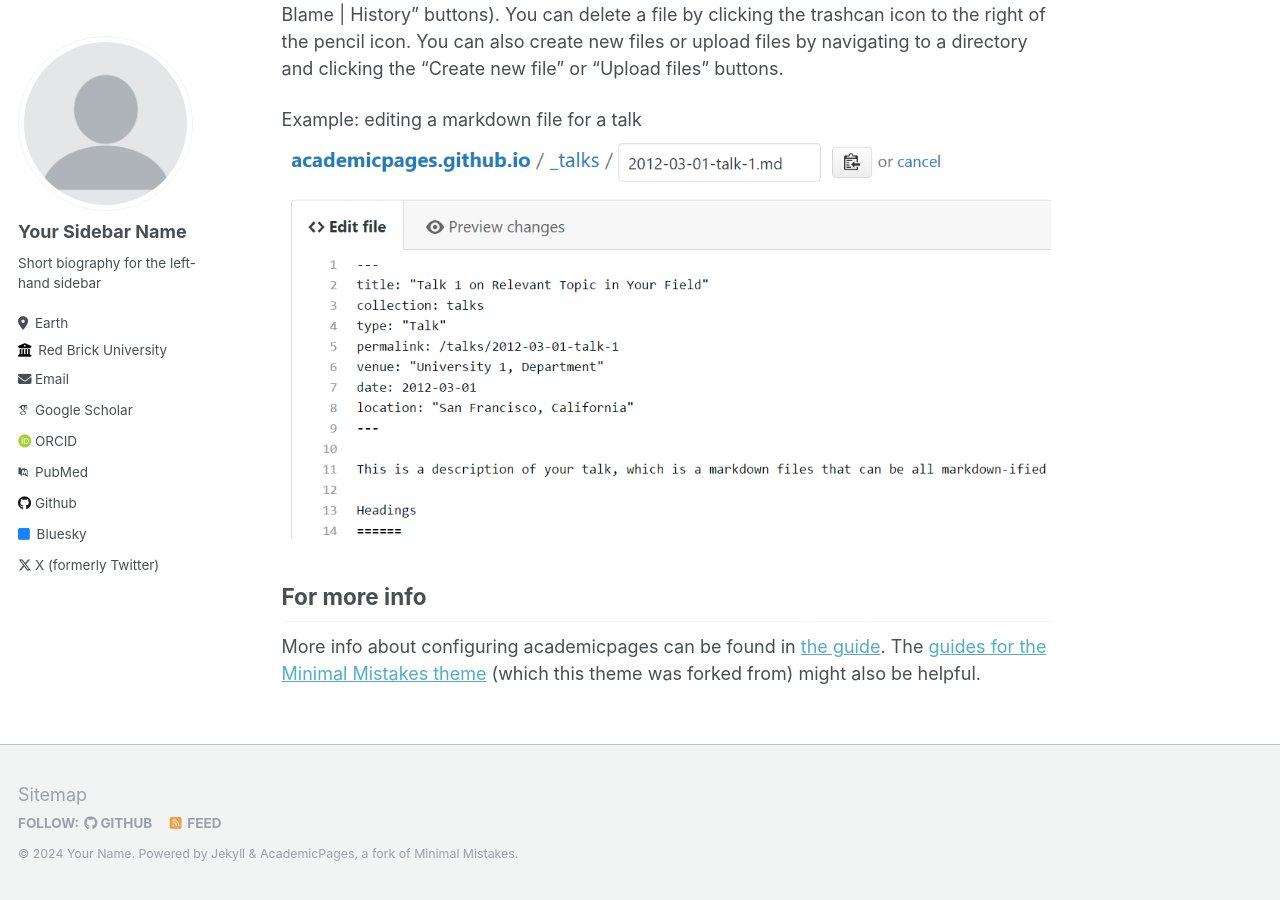
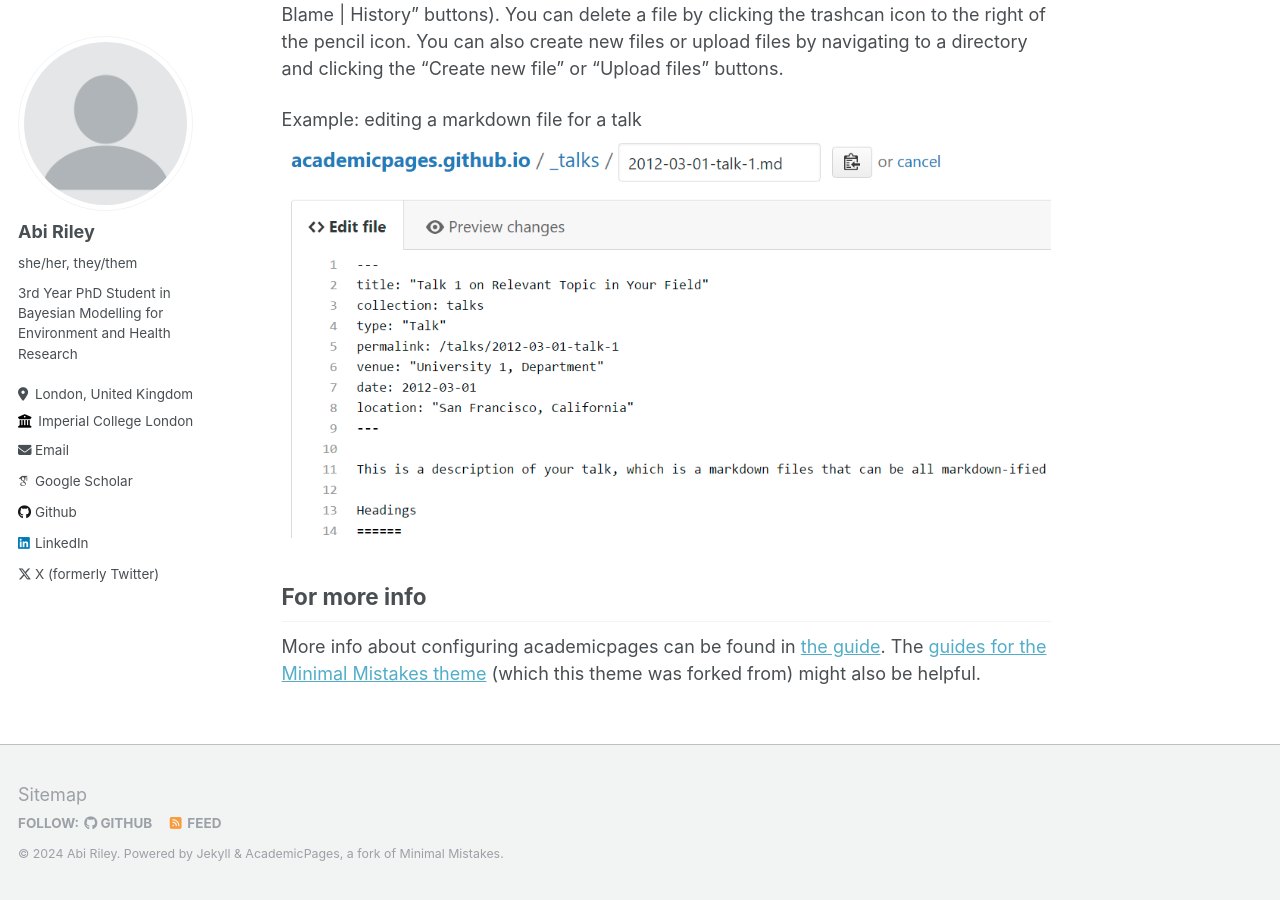
Before and after one commit to abiril/abiril.github.io, a Jekyll site: the page built from _pages/about.md, in a window 1280 px wide and 900 px high, scrolled down 2463 px. Built offline with Jekyll 4.4.1, drawn with Linux system fonts in a browser that asks for light colours; some web fonts are replaced; some of the changed text lies outside the part shown.

Commit message:
Update _config.yml
Added personal information

```diff
--- a/_config.yml
+++ b/_config.yml
@@ -8,11 +8,11 @@
 
 # Basic Site Settings
 locale                   : "en-US"
-title                    : "Your Name / Site Title"
+title                    : "Abi Riley"
 title_separator          : "-"
-name                     : &name "Your Name"
-description              : &description "personal description"
-url                      : https://academicpages.github.io # the base hostname & protocol for your site e.g. "https://mmistakes.github.io"
+name                     : &name "Abi Riley"
+description              : &description "Abi Riley Academic Website"
+url                      : https://abiril.github.io # the base hostname & protocol for your site e.g. "https://mmistakes.github.io"
 baseurl                  : "" # the subpath of your site, e.g. "/blog"
 repository               : "academicpages/academicpages.github.io"
 
@@ -22,20 +22,20 @@ repository               : "academicpages/academicpages.github.io"
 author:
   # Biographic information
   avatar           : "profile.png"
-  name             : "Your Sidebar Name"
-  pronouns         : # example: "she/her"
-  bio              : "Short biography for the left-hand sidebar"
-  location         : "Earth"
-  employer         : "Red Brick University"
-  uri              : # URL
-  email            : "none@example.org"
+  name             : "Abi Riley"
+  pronouns         : "she/her, they/them"
+  bio              : "3rd Year PhD Student in Bayesian Modelling for Environment and Health Research"
+  location         : "London, United Kingdom"
+  employer         : "Imperial College London"
+  URI              : "https://profiles.imperial.ac.uk/a.riley21"
+  email            : "a.riley21@imperial.ac.uk"
 
   # Academic websites
   arxiv            : # URL - Update with the correct link to your profile
-  googlescholar    : "https://scholar.google.com/citations?user=PS_CX0AAAAAJ"
+  googlescholar    : "https://scholar.google.com/citations?user=1fBGw74AAAAJ&hl=en"
   impactstory      : # URL
-  orcid            : "http://orcid.org/yourorcidurl"
-  pubmed           : "https://www.ncbi.nlm.nih.gov/pubmed/?term=john+snow"
+  orcid            : #"http://orcid.org/yourorcidurl"
+  pubmed           : #"https://www.ncbi.nlm.nih.gov/pubmed/?term=john+snow"
   researchgate     : # URL
 
   # Repositories and software development
@@ -47,7 +47,7 @@ author:
   stackoverflow    : # User number or user number and name (i.e., use "1" or "1/jeff-atwood")
 
   # Social media
-  bluesky          : "bsky.app" # Replace this with you Bluesky username
+  bluesky          : #"bsky.app" # Replace this with you Bluesky username
   facebook         : # Username
   flickr           : # Username
   foursquare       : # Username
@@ -56,7 +56,7 @@ author:
   keybase          : # Username
   instagram        : # Username
   lastfm           : # Username
-  linkedin         : # Username
+  linkedin         : "abiril"
   mastodon         : # URL
   medium           : # URL
   pinterest        : # Username
@@ -64,7 +64,7 @@ author:
   steam            : # Username
   telegram         : # URL
   tumblr           : # Username
-  twitter          : "UniofOxford"  # Replace this with your X / Twitter handle
+  twitter          : "abiril"  # Replace this with your X / Twitter handle
   vine             : # Username
   weibo            : # Username
   wikipedia        : # Username
```
